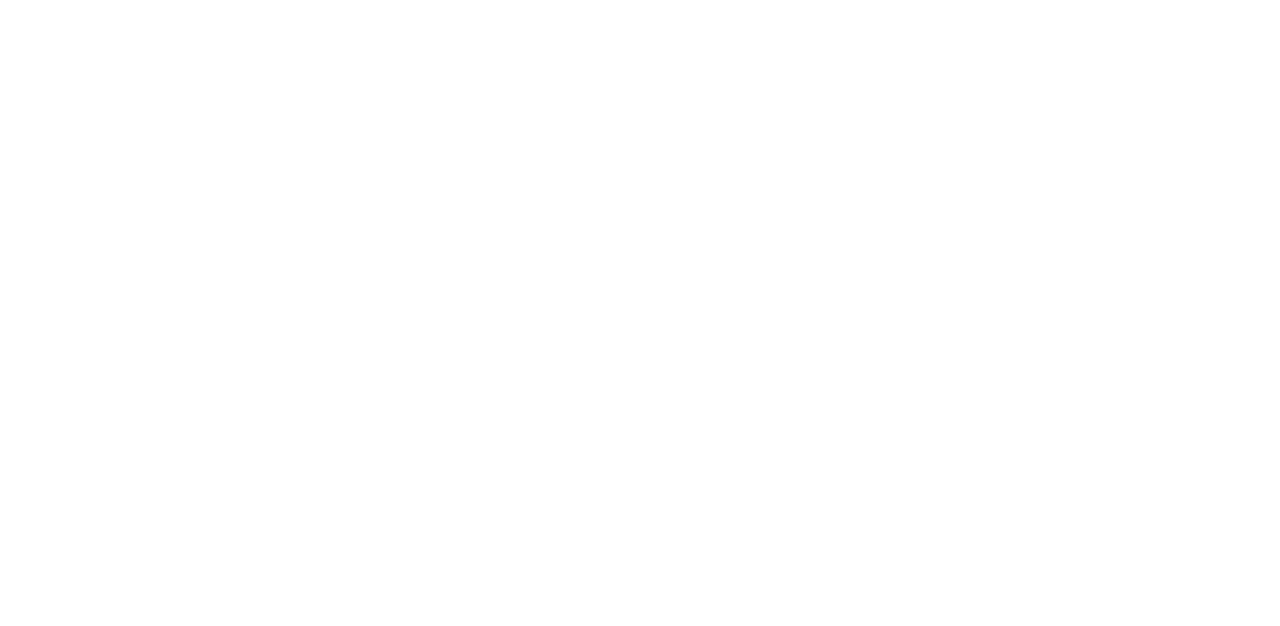
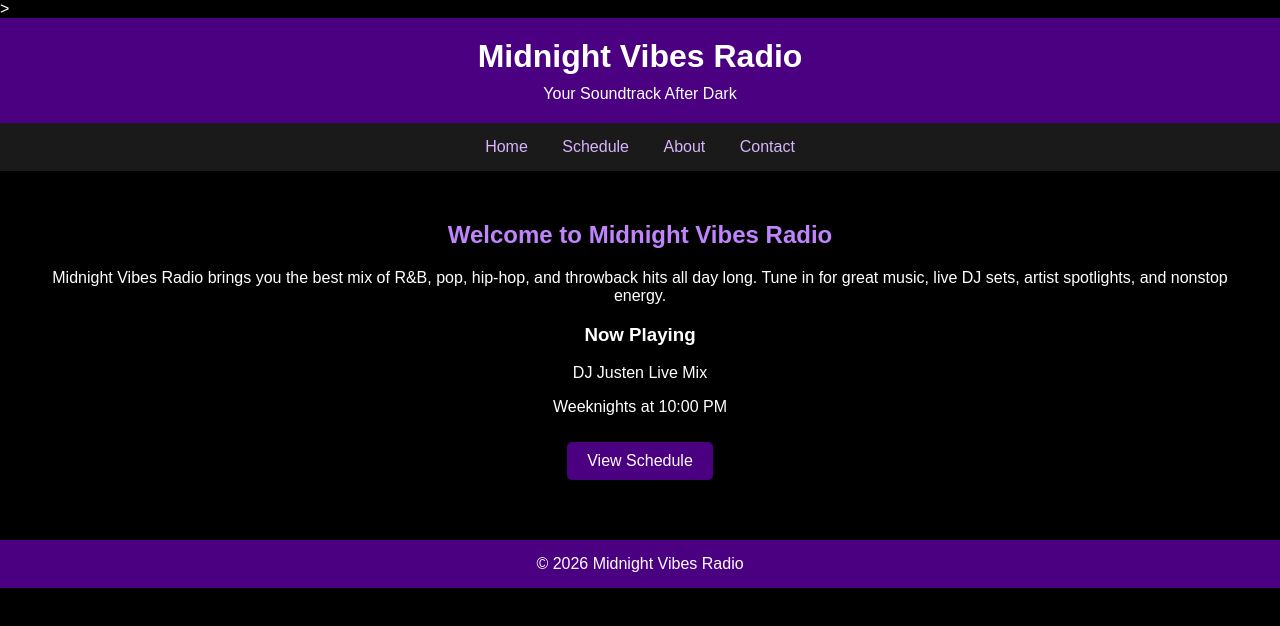
Before and after one commit to justenhilliard/RadioStation-Website, a plain HTML site: page index.html in a window 1280 px wide. Drawn offline with Linux system fonts and the light colour scheme.

Commit message:
Added basic home page and navigation bar features

```diff
--- a/index.html
+++ b/index.html
@@ -5,7 +5,39 @@
         <meta name="viewport" content="width=device-width, initial-scale=1.0">
         <title>Midnight Vibes Radio - Home</title>
     </head>
+    <body style="margin: 0; font-family: Arial, sans-serif; background-color: black; color: white;">>
 
+        <header style="background-color: #4b0082; padding: 20px; text-align: center;">
+            <h1 style="margin: 0;">Midnight Vibes Radio</h1>
+            <p style="margin: 10px 0 0 0;">Your Soundtrack After Dark</p>
+        </header>
+
+        <nav style="background-color: #1a1a1a; padding: 15px; text-align: center;">
+            <a href="index.html" style="color: #d8b4ff; margin: 0 15px; text-decoration: none;">Home</a>
+            <a href="schedule.html" style="color: #d8b4ff; margin: 0 15px; text-decoration: none;">Schedule</a>
+            <a href="about.html" style="color: #d8b4ff; margin: 0 15px; text-decoration: none;">About</a>
+            <a href="contact.html" style="color: #d8b4ff; margin: 0 15px; text-decoration: none;">Contact</a>
+        </nav>
+
+        <main style="padding:30px; text-align:center;">
+            <h2 style="color: #c084fc">Welcome to Midnight Vibes Radio</h2>
+            <p>
+                Midnight Vibes Radio brings you the best mix of R&B, pop, hip-hop, and throwback hits all day long.
+                Tune in for great music, live DJ sets, artist spotlights, and nonstop energy.
+            </p>
+
+            <section>
+                <h3>Now Playing</h3>
+                <p>DJ Justen Live Mix</p>
+                <p>Weeknights at 10:00 PM</p>
+                <a href="schedule.html" style="display: inline-block; margin-top: 10px; padding: 10px 20px;background-color: #4b0082; color: white; text-decoration: none; border-radius: 5px;">View Schedule</a>
+            </section>
+        </main>
+
+        <footer style="background-color: #4b0082; text-align: center; padding: 15px; margin-top: 30px;">
+            <p style="margin: 0;">&copy; 2026 Midnight Vibes Radio</p>
+        </footer>
+    </body>
 
 
 
```
